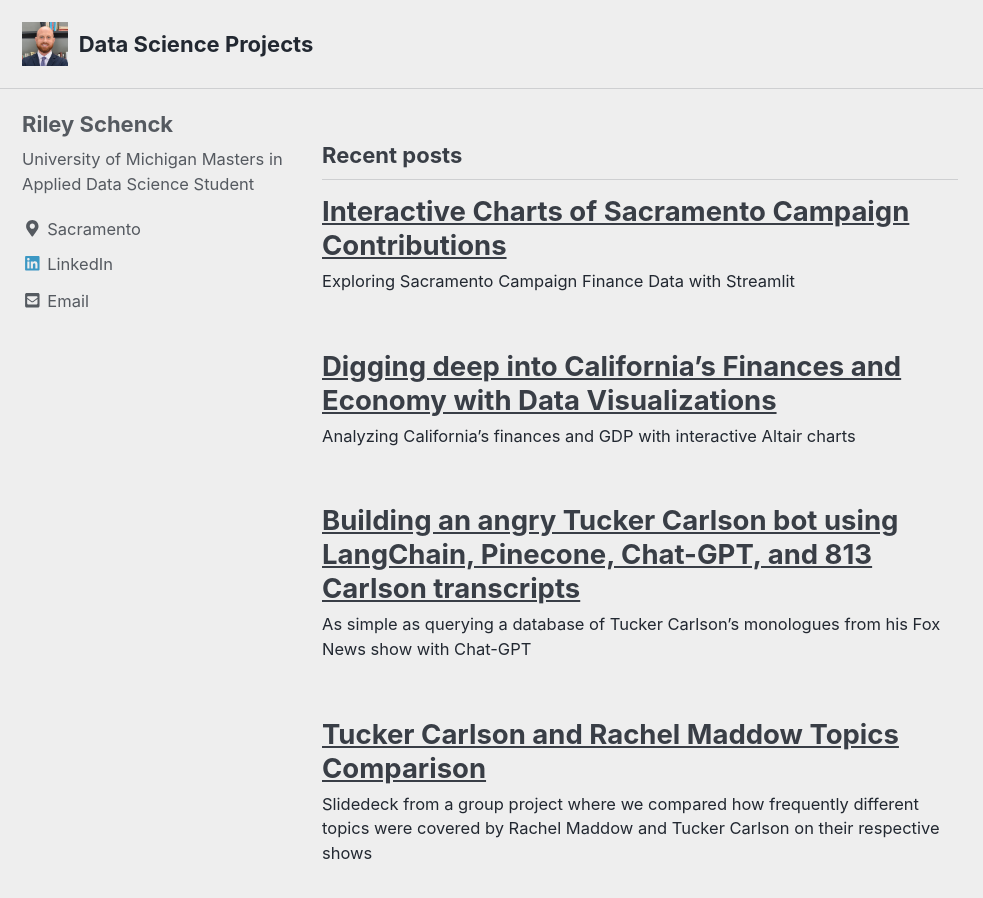
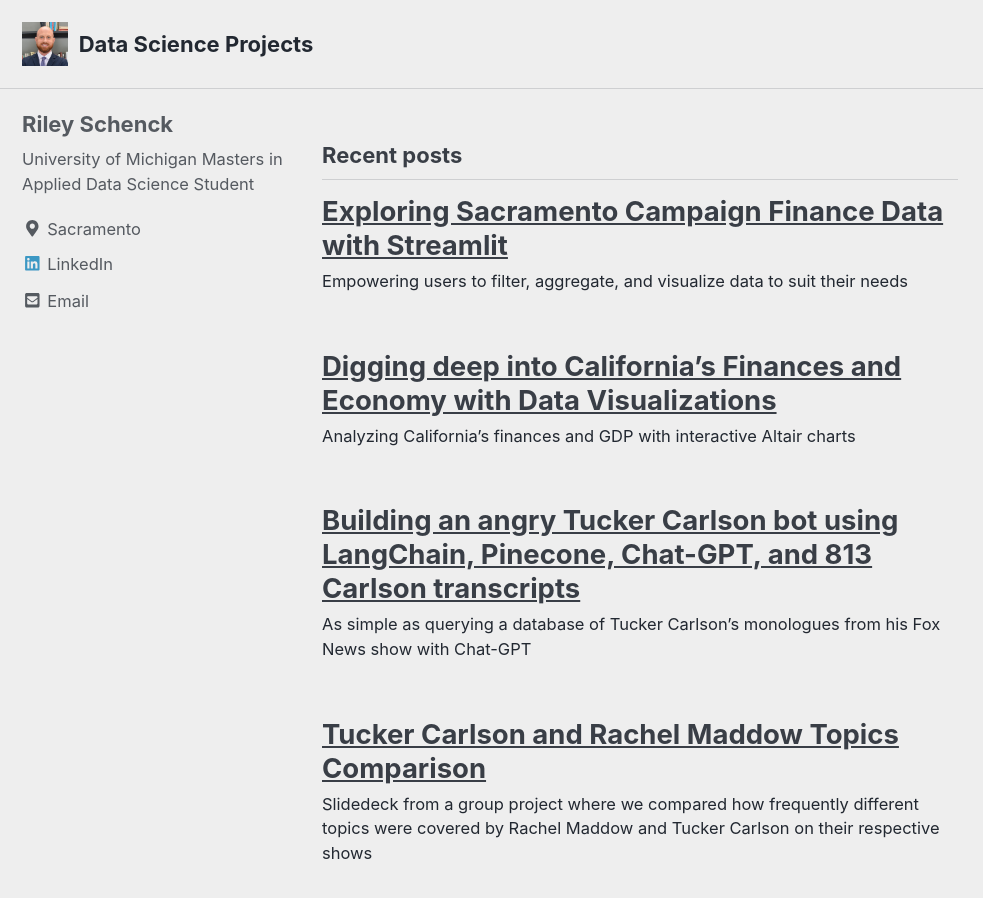
Before and after one commit to rileyschenck/website, a Jekyll site: the page built from index.html, in a window 1280 px wide and 900 px high. Shown: the whole window, without its empty margins (0-983 px from the left). Built offline with Jekyll 4.4.1, drawn with Linux system fonts in a browser that asks for light colours; cached includes are drawn as plain includes; nearby versions of some CDN libraries; a script that is not in the unit is left out; the list of posts is cut into pages by our own code.

Commit message:
Update 2023-08-03-Sac-Campaign.md

```diff
--- a/_posts/2023-08-03-Sac-Campaign.md
+++ b/_posts/2023-08-03-Sac-Campaign.md
@@ -1,17 +1,18 @@
 ---
-title: "Interactive Charts of Sacramento Campaign Contributions"
+title: "Exploring Sacramento Campaign Finance Data with Streamlit"
 date: 2023-08-03
 published: true
 tags: [ Sacramento, campaign finance, contributions, altair, charts]
-excerpt: "Exploring Sacramento Campaign Finance Data with Streamlit"
+excerpt: "Empowering users to filter, aggregate, and visualize data to suit their needs"
 
 
 toc: true
 toc_sticky: true
 ---
+ ![Plot1]({{ site.url }}{{ site.baseurl }}/assets/images/steinbergmayor.png)
+
 Check out my [Streamlit app](https://sac-campaign-finance-bnxtfmrjdaslx5nyst3fzn.streamlit.app/) for analyzing Sacramento's campaign finance data. The app aggregates public campaign finance disclosures and allows users to sift through and analyze the data with a high degree of granularity to gain insights into who is financing our local elected officials political campaigns. For example, the screenshots below show how you can visualize the most expensive campaigns and then investigate who their top financiers were. The line graph below shows how Mayor Darrell Steinberg has raked in more cash than any other elected official since 2014, and sorting by date reveals that interestingly $1.4 million out of his $3.2 million total came on a single day: March 22, 2016, with the Barkett family from La Jolla, California as his single biggest contributor when sorting by "Last Name."
 
- ![Plot1]({{ site.url }}{{ site.baseurl }}/assets/images/steinbergmayor.png)
  ![Plot1]({{ site.url }}{{ site.baseurl }}/assets/images/linechart.png)
 
  You may find my public Github repository [here](https://github.com/rileyschenck/sac-campaign-finance)
```
